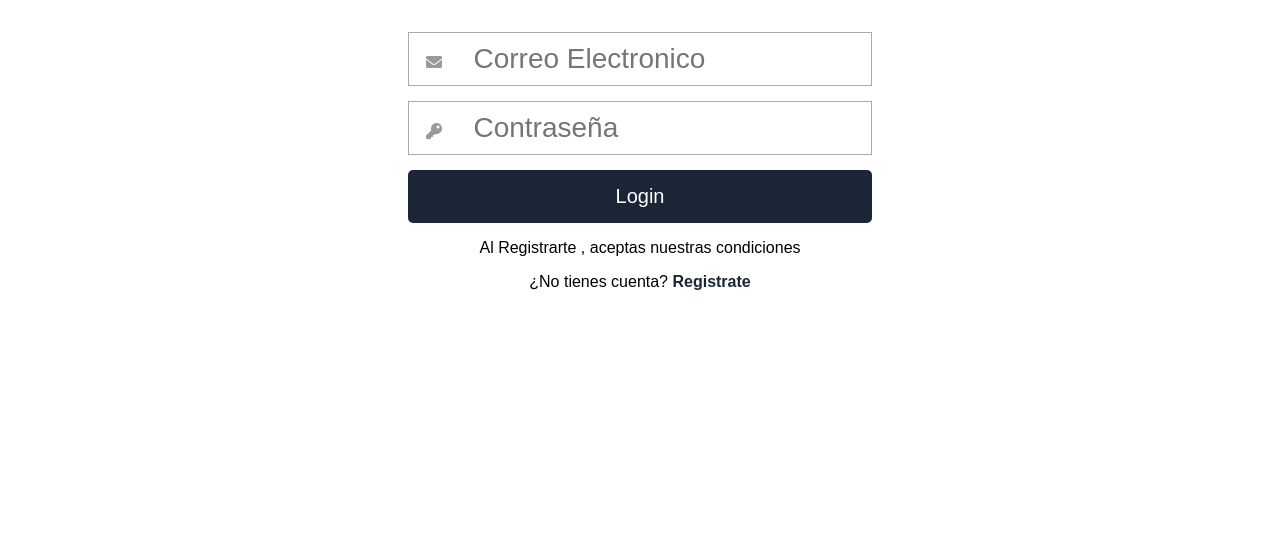
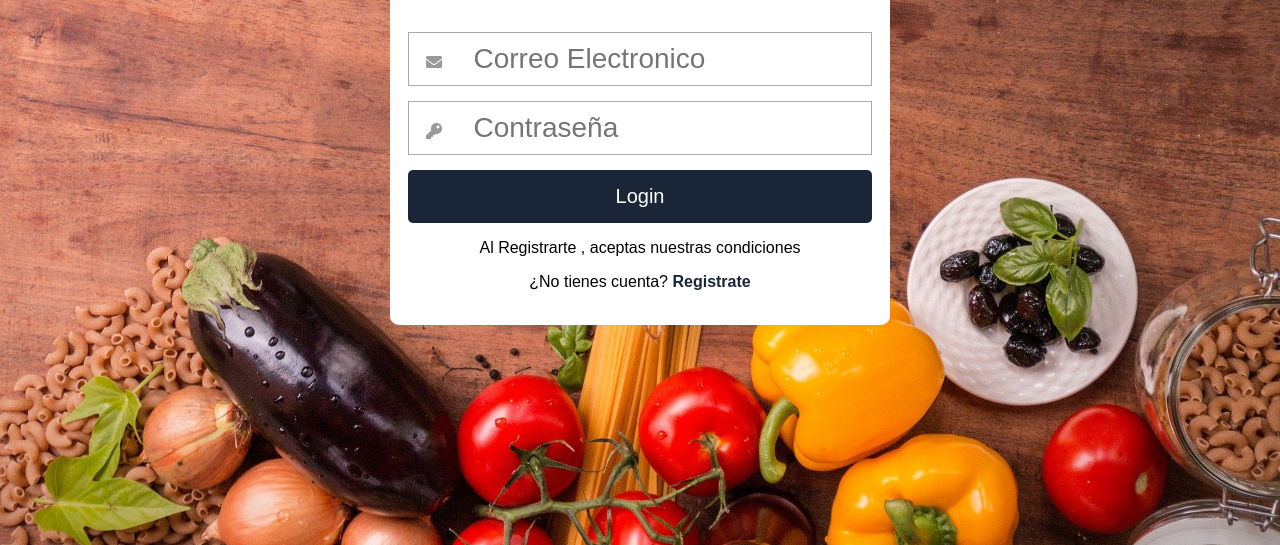
Before and after one commit to RaulVelascoArcos22/PaginaWeb, a plain HTML site: page login.html in a window 1280 px wide. Shown: the part 255-800 px from the top of the page. Drawn offline with Linux system fonts and the light colour scheme.

Commit message:
imagen
imagen  rraiz

```diff
--- a/css/login.css
+++ b/css/login.css
@@ -1,7 +1,7 @@
 body{
     font-family: Arial, Helvetica, sans-serif;
     margin: 0;
-    background-image: url(img/italian.jpg);
+    background-image: url(../img/italian.jpg);
     background-size: cover;
     background-attachment: fixed;
 }
```
